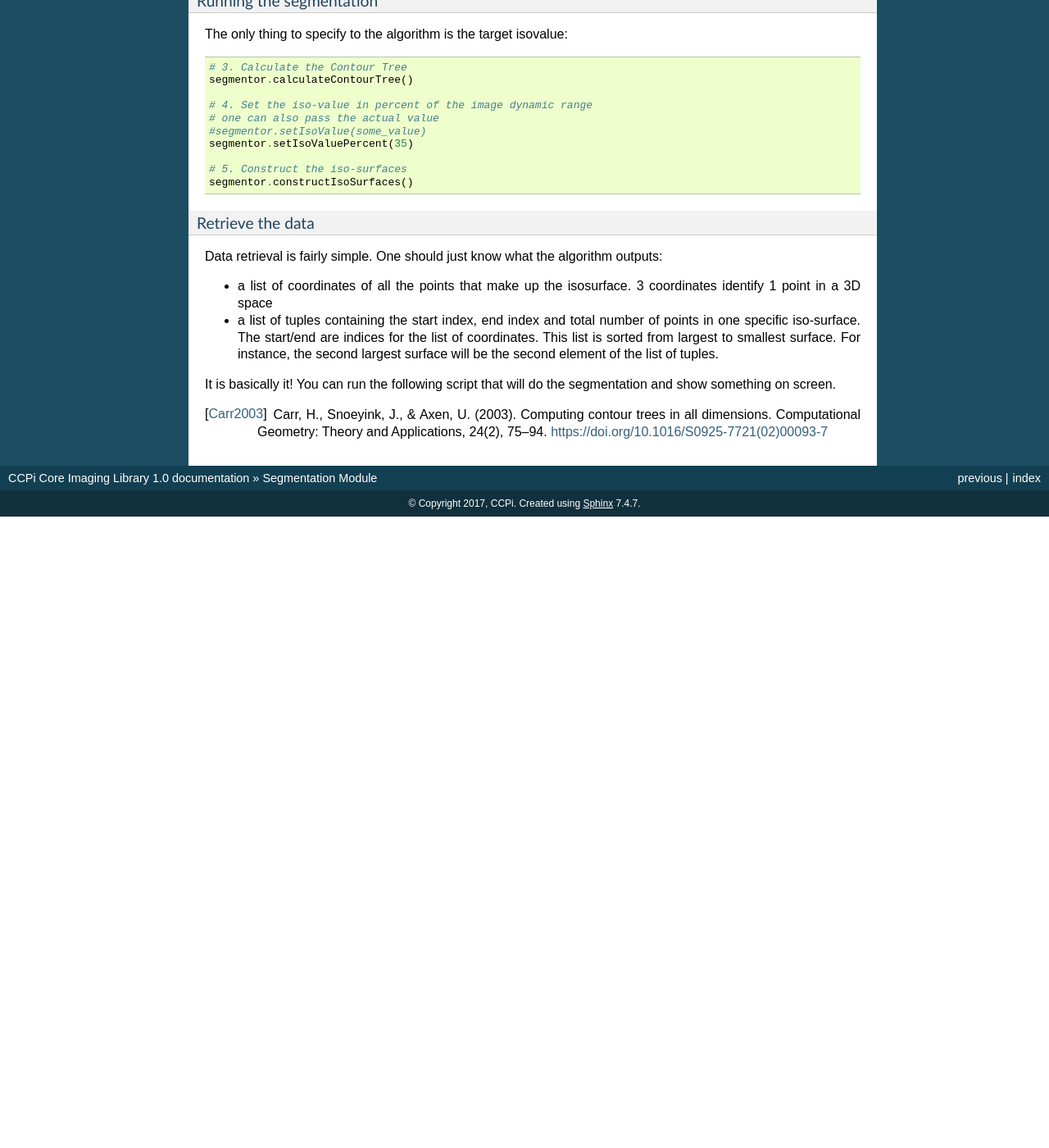
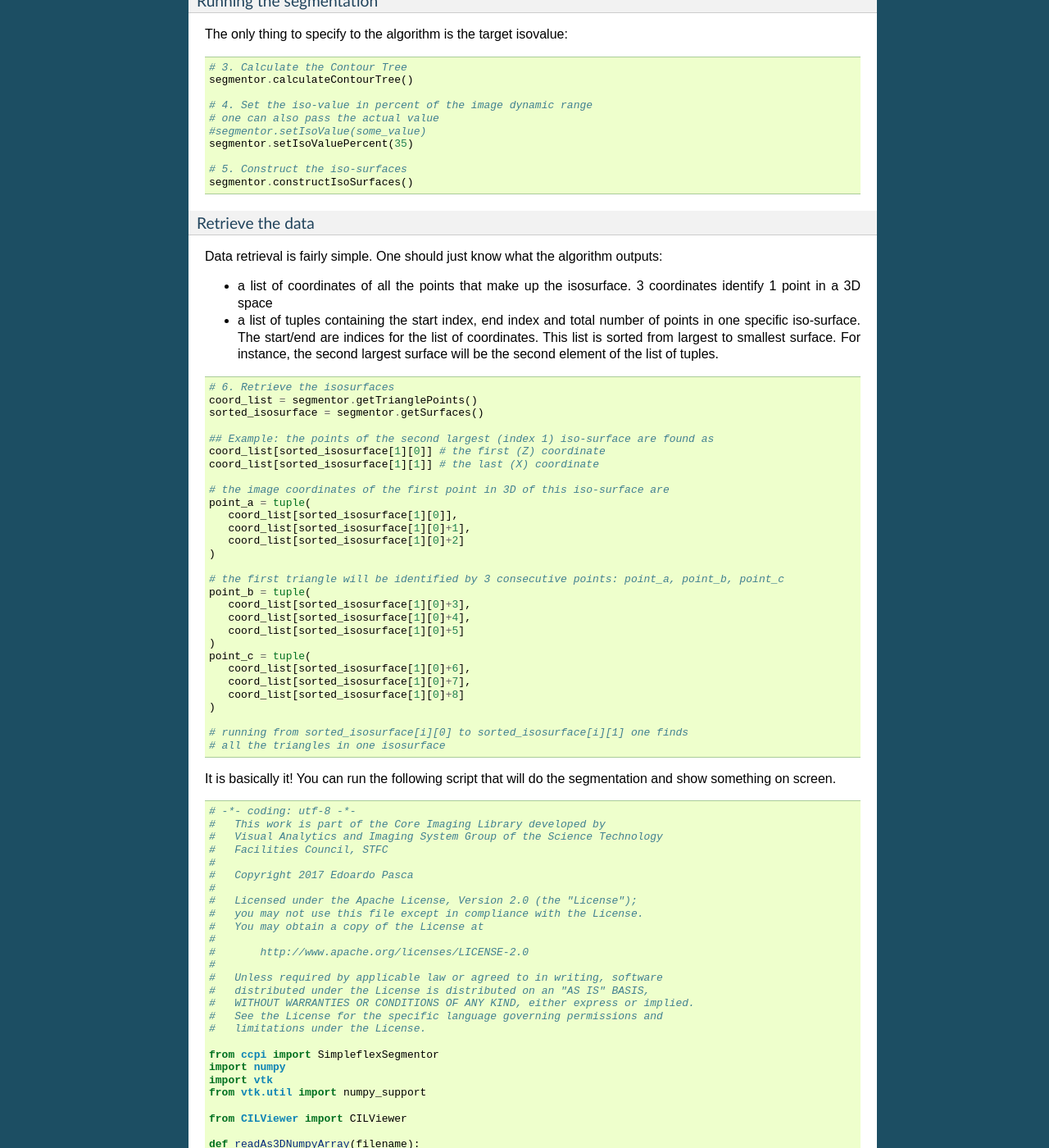
Before and after one commit to vais-ral/CIL-Docs, a Sphinx documentation site: the page built from docs/segmentation.rst, in a window 1280 px wide and 1400 px high, scrolled down 1625 px. Shown: the whole window at 82% size. Built offline with Sphinx 7.4.7, drawn with Linux system fonts in a browser that asks for light colours; before the commit the page ends 2255 px from its top, so only the background shows below that; some of the changed text lies outside the part shown.

Commit message:
Update segmentation.rst

```diff
--- a/docs/segmentation.rst
+++ b/docs/segmentation.rst
@@ -111,6 +111,7 @@ Data retrieval is fairly simple. One should just know what the algorithm outputs
 - a list of tuples containing the start index, end index and total number of points in one specific iso-surface. The start/end are indices for the list of coordinates. This list is sorted from largest to smallest surface. For instance, the second largest surface will be the second element of the list of tuples.
 
 .. code-block::
+
     # 6. Retrieve the isosurfaces
     coord_list = segmentor.getTrianglePoints()
     sorted_isosurface = segmentor.getSurfaces()
@@ -144,8 +145,8 @@ Data retrieval is fairly simple. One should just know what the algorithm outputs
 It is basically it! You can run the following script that will do the segmentation and show something on screen.
 
 
+.. code-block:: python
 
-.. code-block:: python
     # -*- coding: utf-8 -*-
     #   This work is part of the Core Imaging Library developed by
     #   Visual Analytics and Imaging System Group of the Science Technology
```
